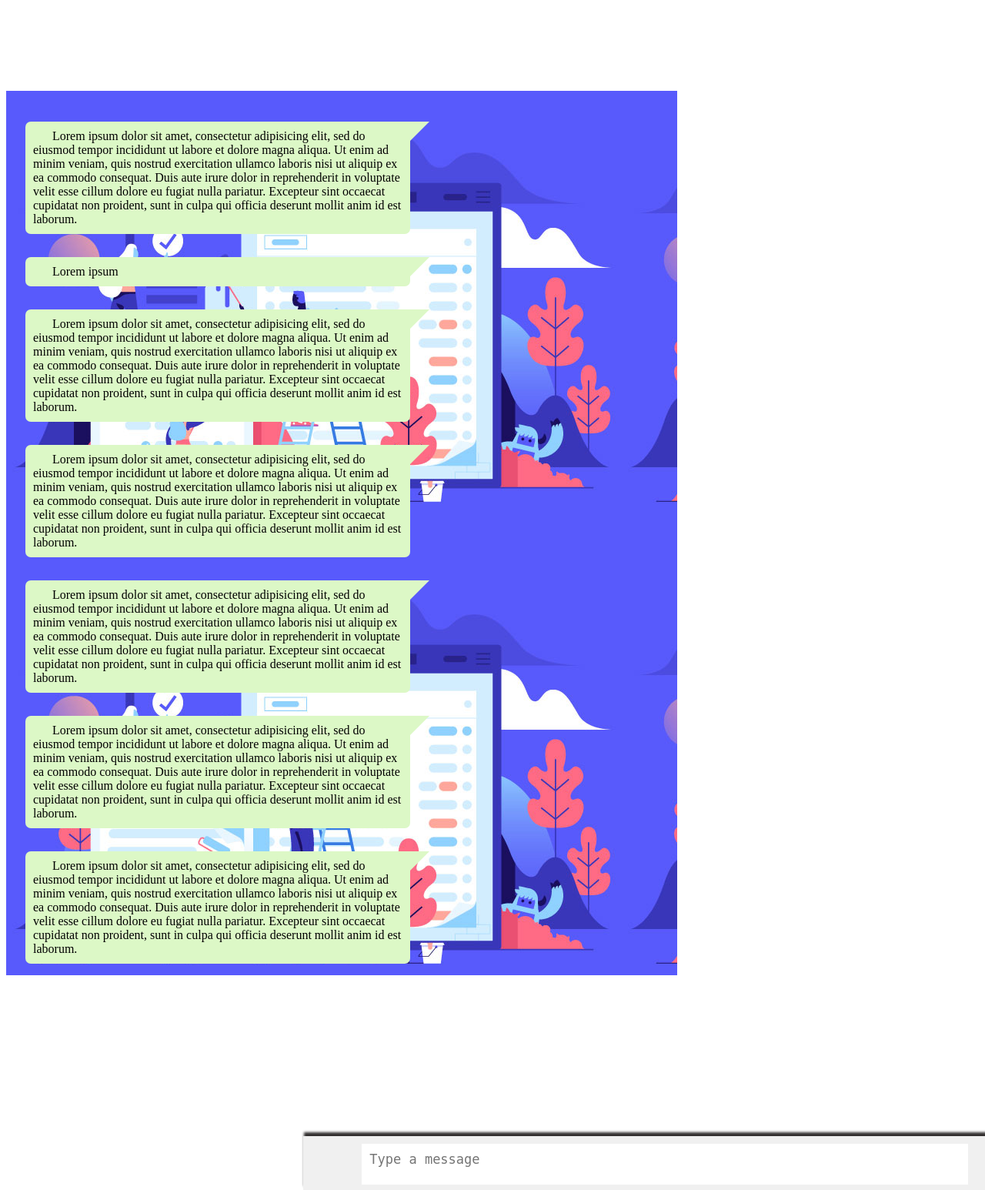
After one commit to Raushan132/web-whatsapp-clone, a PHP site: page /message-box.php in a window 1280 px wide. The commit adds this page. Shown: the whole page at 77% size. Run offline with PHP 8.4, Linux system fonts and the light colour scheme.

Commit message:
Add files via upload
all mearge php file in index.php
and mearge.css file inside style handle the position of all php file

```diff
--- /dev/null
+++ b/message-box.php
@@ -0,0 +1,79 @@
+<!DOCTYPE html>
+<html>
+<head>
+
+	<link rel="stylesheet" type="text/css" href="style/message-box.css">
+</head>
+<body>
+<div>
+	<div class="read-box">
+		<div class="mrb"> <div class="mb"> Lorem ipsum dolor sit amet, consectetur adipisicing elit, sed do eiusmod
+		tempor incididunt ut labore et dolore magna aliqua. Ut enim ad minim veniam,
+		quis nostrud exercitation ullamco laboris nisi ut aliquip ex ea commodo
+		consequat. Duis aute irure dolor in reprehenderit in voluptate velit esse
+		cillum dolore eu fugiat nulla pariatur. Excepteur sint occaecat cupidatat non
+		proident, sunt in culpa qui officia deserunt mollit anim id est laborum.
+	  </div>
+		</div>
+       <!-- delete message below -->
+
+<div class="mrb"> <div class="mb"> Lorem ipsum</div>
+		</div><div class="mrb"> <div class="mb"> Lorem ipsum dolor sit amet, consectetur adipisicing elit, sed do eiusmod
+		tempor incididunt ut labore et dolore magna aliqua. Ut enim ad minim veniam,
+		quis nostrud exercitation ullamco laboris nisi ut aliquip ex ea commodo
+		consequat. Duis aute irure dolor in reprehenderit in voluptate velit esse
+		cillum dolore eu fugiat nulla pariatur. Excepteur sint occaecat cupidatat non
+		proident, sunt in culpa qui officia deserunt mollit anim id est laborum.
+	  </div>
+		</div>
+
+		<div class="mrb"> <div class="mb"> Lorem ipsum dolor sit amet, consectetur adipisicing elit, sed do eiusmod
+		tempor incididunt ut labore et dolore magna aliqua. Ut enim ad minim veniam,
+		quis nostrud exercitation ullamco laboris nisi ut aliquip ex ea commodo
+		consequat. Duis aute irure dolor in reprehenderit in voluptate velit esse
+		cillum dolore eu fugiat nulla pariatur. Excepteur sint occaecat cupidatat non
+		proident, sunt in culpa qui officia deserunt mollit anim id est laborum.
+	  </div>
+		</div>	<div class="mrb"> <div class="mb"> Lorem ipsum dolor sit amet, consectetur adipisicing elit, sed do eiusmod
+		tempor incididunt ut labore et dolore magna aliqua. Ut enim ad minim veniam,
+		quis nostrud exercitation ullamco laboris nisi ut aliquip ex ea commodo
+		consequat. Duis aute irure dolor in reprehenderit in voluptate velit esse
+		cillum dolore eu fugiat nulla pariatur. Excepteur sint occaecat cupidatat non
+		proident, sunt in culpa qui officia deserunt mollit anim id est laborum.
+	  </div>
+		</div>	<div class="mrb"> <div class="mb"> Lorem ipsum dolor sit amet, consectetur adipisicing elit, sed do eiusmod
+		tempor incididunt ut labore et dolore magna aliqua. Ut enim ad minim veniam,
+		quis nostrud exercitation ullamco laboris nisi ut aliquip ex ea commodo
+		consequat. Duis aute irure dolor in reprehenderit in voluptate velit esse
+		cillum dolore eu fugiat nulla pariatur. Excepteur sint occaecat cupidatat non
+		proident, sunt in culpa qui officia deserunt mollit anim id est laborum.
+	  </div>
+		</div>	<div class="mrb"> <div class="mb"> Lorem ipsum dolor sit amet, consectetur adipisicing elit, sed do eiusmod
+		tempor incididunt ut labore et dolore magna aliqua. Ut enim ad minim veniam,
+		quis nostrud exercitation ullamco laboris nisi ut aliquip ex ea commodo
+		consequat. Duis aute irure dolor in reprehenderit in voluptate velit esse
+		cillum dolore eu fugiat nulla pariatur. Excepteur sint occaecat cupidatat non
+		proident, sunt in culpa qui officia deserunt mollit anim id est laborum.
+	  </div>
+		</div>	<div class="mrb"> <div class="mb"> Lorem ipsum dolor sit amet, consectetur adipisicing elit, sed do eiusmod
+		tempor incididunt ut labore et dolore magna aliqua. Ut enim ad minim veniam,
+		quis nostrud exercitation ullamco laboris nisi ut aliquip ex ea commodo
+		consequat. Duis aute irure dolor in reprehenderit in voluptate velit esse
+		cillum dolore eu fugiat nulla pariatur. Excepteur sint occaecat cupidatat non
+		proident, sunt in culpa qui officia deserunt mollit anim id est laborum.
+	  </div>
+		</div>
+
+
+
+
+
+	</div>
+	<div class="message-ins">
+		<div class="write-box">
+		<textarea type="text" class="message" row="1" name="message" maxlength="500" placeholder="Type a message"></textarea>
+		</div>
+	</div>
+</div>
+</body>
+</html>
--- a/style/menu.css
+++ b/style/menu.css
@@ -76,7 +76,7 @@ width: 50px;
 }
 
 .search-box{
-width: 397.25px;
+width: 391px;
     height: 49px;
     position: absolute;
     top: 89px;
--- /dev/null
+++ b/style/message-box.css
@@ -0,0 +1,73 @@
+
+/*whole massage box  style below */
+.read-box{
+position: relative;
+width: 65%;
+left:0;
+height: 73vh;
+top:110px;
+overflow: auto;
+padding: 10px 25px;
+margin: 0;
+background: url(../image/contact.jpg);
+}
+/*massage read box  style below */
+.mrb{
+	 margin: 30px 0 ;
+    overflow-wrap: break-word;
+    width: 500px;
+}
+/*massage box  style below */
+.mb{
+background: #dcf8c6;
+    padding: 10px;
+    border-radius: 7px 0px 7px 7px;
+}
+.mb::before {
+    /* border-left: 0px solid #555; */
+    border-right: 25px solid transparent;
+    border-top: 25px solid #dcf8c6;
+    content: '';
+        position: relative;
+    left: 490px;
+    top: 15px;
+}
+.message-ins{
+    margin: 0;
+    position: fixed;
+    bottom: 0;
+    width: 100%;
+    left: 394.25px;
+    padding: 10px 16px;
+    height: 50px;
+    background: #f0f0f0;
+    box-shadow:1px -5px 3px #333030;
+
+
+}
+.message{
+	padding: 10px;
+    border: none;
+    width: 60%;
+    height: 33px;
+    font-size: 17px;
+    position: relative;
+    left: 60px;
+    resize:none;
+
+}
+.message:focus{
+	outline: none;
+}
+.message::-webkit-scrollbar {
+       width: 10px;
+}
+
+.message::-webkit-scrollbar-track {
+    -webkit-box-shadow: inset 0 0 6px rgba(0,0,0,0.3);
+}
+
+.message::-webkit-scrollbar-thumb {
+  background-color: darkgrey;
+  outline: 1px solid slategrey;
+}
```
Also changed, not shown: contact.php (+3 -4 lines), index.php (added, +38 -0 lines), profile/profile.php (+4 -4 lines), style/contact.css (+15 -2 lines), style/mearge.css (added, +32 -0 lines), style/user-header2.css (+7 -11 lines), user-head.php (+3 -4 lines), user-head2.php (+2 -6 lines), js/jquery.js, profile/jquery.js.
